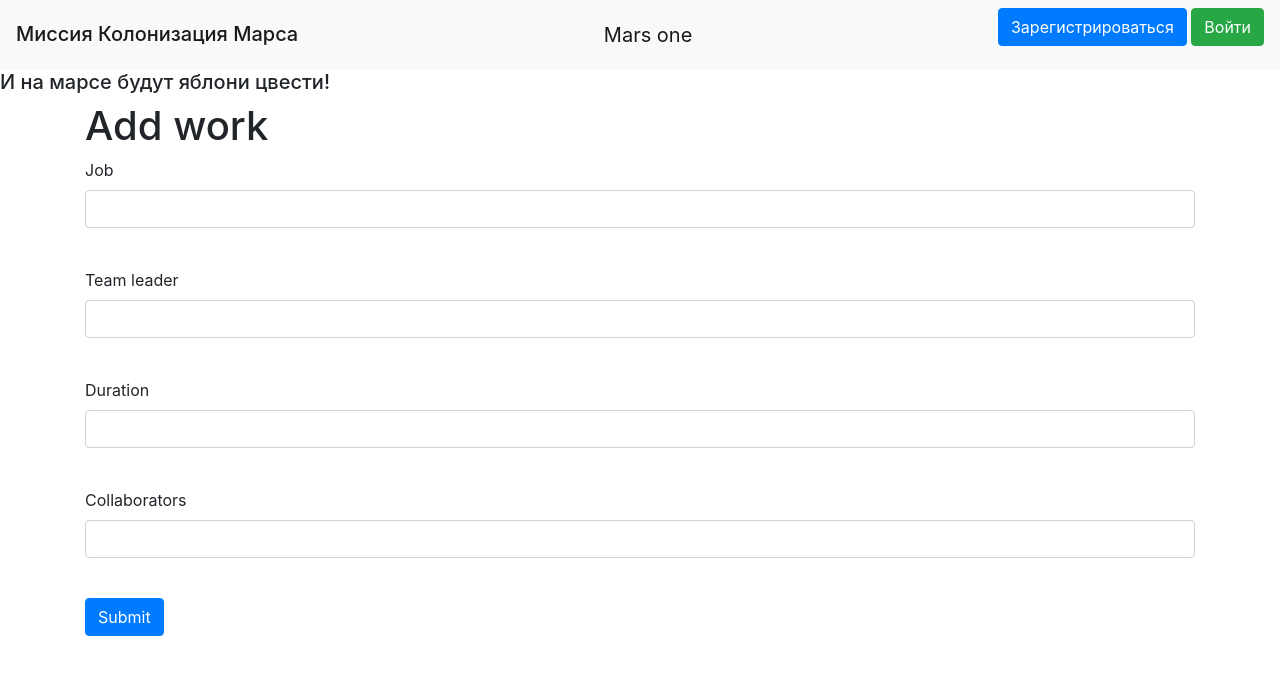
After one commit to BigBush3/flask, a Flask app: template some_exercises/easy_one/templates/jobs.html in a window 1280 px wide. The commit adds this page. Shown: the top 675 px of the page. Run offline with Flask 2, Linux system fonts and the light colour scheme; the template is opened without the code that fills it: most values are stand-ins (such as "Sample title", 1, 10 or a date in 2020); form fields are guessed from the names that the template uses; some libraries are stand-ins or nearby versions.

Commit message:
some new
you change some info about your job

```diff
--- a/some_exercises/easy_one/templates/base.html
+++ b/some_exercises/easy_one/templates/base.html
@@ -14,6 +14,14 @@
     <nav class="navbar navbar-light bg-light">
         <h2><a class="navbar-brand" href="#">Миссия Колонизация Марса</a></h2>
             <a class="navbar-brand" href="№">Mars one</a>
+        {% if current_user.is_authenticated %}
+            <a class="navbar-brand" href="/logout">{{ current_user.name }}</a>
+        {% else %}
+            <p>
+                <a class="btn btn-primary " href="/register">Зарегистрироваться</a>
+                <a class="btn btn-success" href="/login">Войти</a>
+            </p>
+        {% endif %}
     </nav>
     <h5>И на марсе будут яблони цвести!</h5>
 </header>
--- /dev/null
+++ b/some_exercises/easy_one/templates/jobs.html
@@ -0,0 +1,47 @@
+{% extends "base.html" %}
+
+{% block content %}
+<h1>Add work</h1>
+<form action="" method="post">
+    {{ form.hidden_tag() }}
+    <p>
+        {{ form.job.label }}<br>
+        {{ form.job(class="form-control") }}<br>
+        {% for error in form.job.errors %}
+            <p class="alert alert-danger" role="alert">
+                {{ error }}
+            </p>
+        {% endfor %}
+    </p>
+    <p>
+        {{ form.team_leader.label }}<br>
+        {{ form.team_leader(class="form-control") }}<br>
+        {% for error in form.team_leader.errors %}
+            <p content="alert alert-danger" role="alert">
+                {{ error }}
+            </p>
+        {% endfor %}
+    </p>
+    <p>
+        {{ form.duration.label }}<br>
+        {{ form.duration(class="form-control") }}<br>
+        {% for error in form.duration.errors %}
+            <p content="alert alert-danger" role="alert">
+                {{ error }}
+            </p>
+        {% endfor %}
+    </p>
+    <p>
+        {{ form.collaborators.label }}<br>
+        {{ form.collaborators(class="form-control") }}<br>
+        {% for error in form.collaborators.errors %}
+            <p content="alert alert-danger" role="alert">
+                {{ error }}
+            </p>
+        {% endfor %}
+    </p>
+    <p>{{ form.is_finished() }} {{ form.is_finished.label }}</p>
+    <p>{{ form.submit(type="submit", class="btn btn-primary") }}</p>
+    {{message}}
+</form>
+{% endblock %}
```
Also changed, not shown: some_exercises/easy_one/forms/jobs.py (added, +13 -0 lines).
